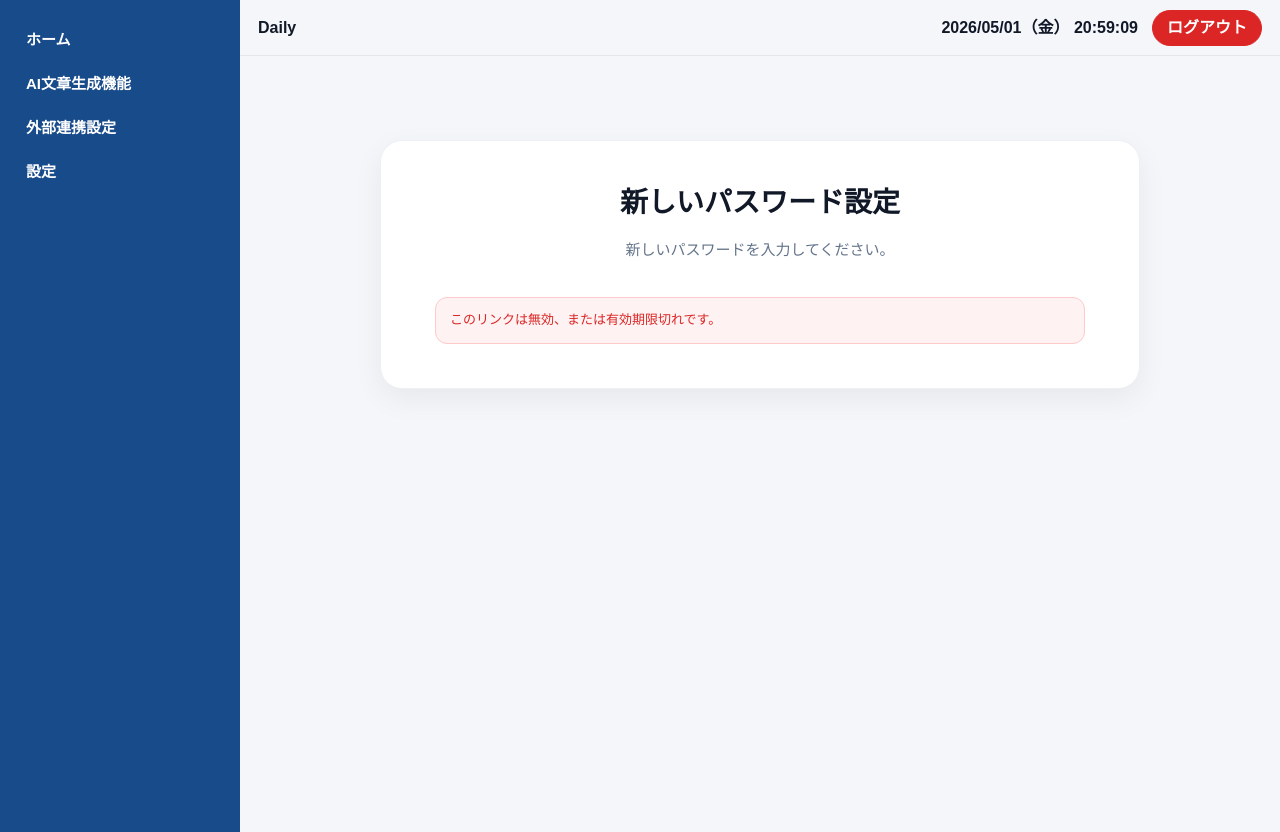
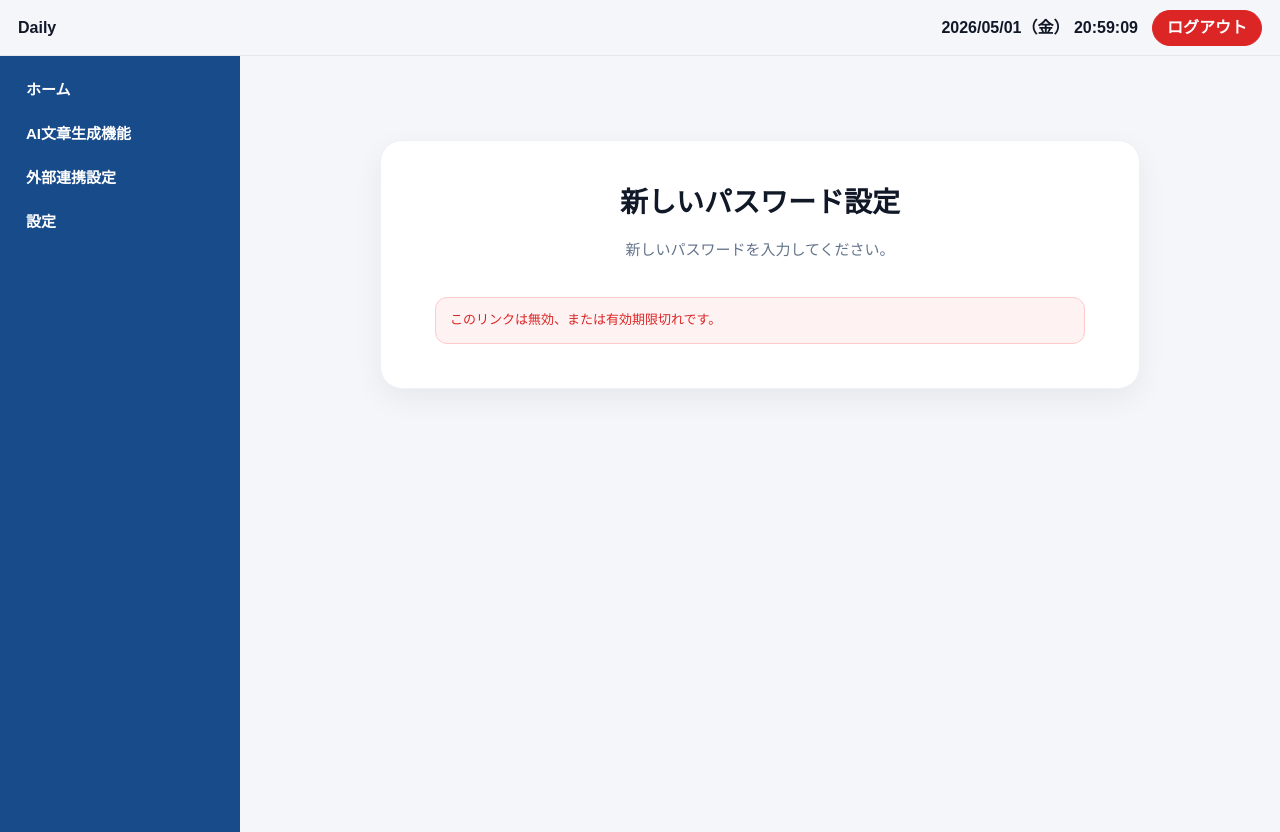
Before and after one commit to saki10/Daily, a Django app: page /accounts/reset/1/1/ in a window 1280 px wide. Run offline with Django 5.2, Linux system fonts and the light colour scheme; the visitor is signed in with stand-in values (Sample User, id 1).

Commit message:
サイドメニューをヘッダーの下に配置

```diff
--- a/reports/static/css/style.css
+++ b/reports/static/css/style.css
@@ -23,7 +23,7 @@ a {
 ============================== */
 .layout {
   display: flex;
-  min-height: 100vh;
+  min-height: calc(100vh - 56px);
 }
 
 .main {
@@ -52,9 +52,10 @@ a {
 ============================== */
 .sidebar {
   width: 240px;
-  min-height: 100vh;
+  min-height: calc(100vh - 84px);
   flex-shrink: 0;
   padding: 18px 14px;
+  margin-top: 50px;
   background: #184b8a;
   color: #ffffff;
 }
@@ -113,16 +114,13 @@ a {
   position: sticky;
   top: 0;
   z-index: 1000;
-
   width: 100%;
   min-height: 56px;
   padding: 0 18px;
-
   display: flex;
   align-items: center;
   justify-content: space-between;
   gap: 16px;
-
   background: #f5f6fa;
   border-bottom: 1px solid #e5e7eb;
 }
@@ -276,7 +274,6 @@ a {
   }
 }
 
-
 /* ==============================
    ヘッダー：小さめスマホ
    Daily 左 / 時刻 右
@@ -348,7 +345,6 @@ a {
     font-size: 13px;
   }
 }
-
 
 @media (max-width: 480px) {
   .header {
@@ -2001,7 +1997,6 @@ a {
   transform: translateX(24px);
 }
 
-
 /* ==============================
    PC版：外部連携設定の保存ボタンを右寄せ＋小さめ＋少し上へ
 ============================== */
@@ -2238,7 +2233,6 @@ a {
   line-height: 1.8;
 }
 
-
 /* ==============================
    SP版：外部連携 詳細設定画面
 ============================== */
@@ -2471,9 +2465,7 @@ a {
   display: flex;
   flex-direction: column;
   gap: 22px;
-
-}
-
+}
 
 /* ==============================
    認証系 共通
@@ -3202,7 +3194,9 @@ button {
     opacity: 0;
     visibility: hidden;
     pointer-events: none;
-    transition: opacity 0.2s ease, visibility 0.2s ease;
+    transition:
+      opacity 0.2s ease,
+      visibility 0.2s ease;
   }
 
   body.is-menu-open .sidebar-overlay {
```
Also changed, not shown: templates/reports/base.html (+20 -22 lines).
